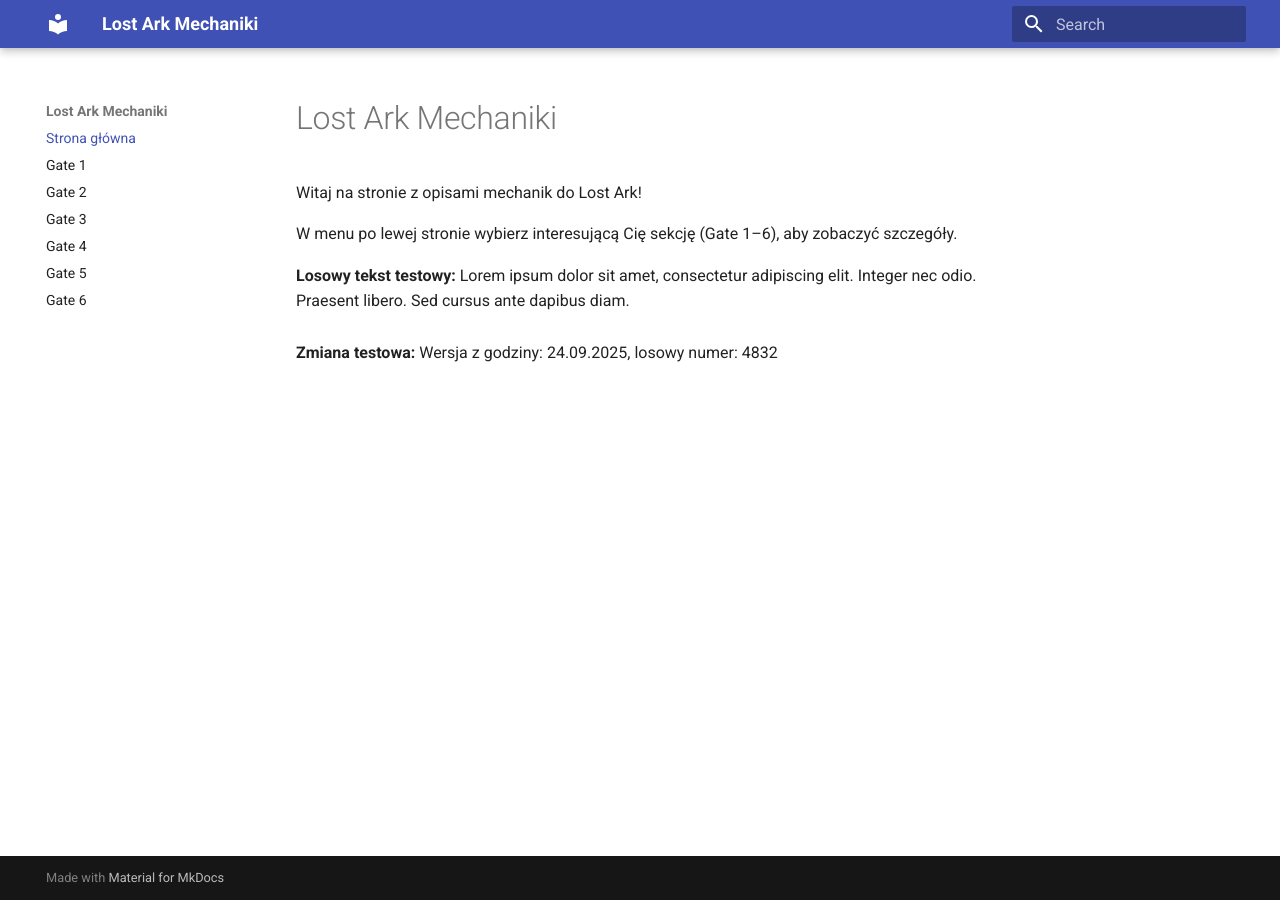
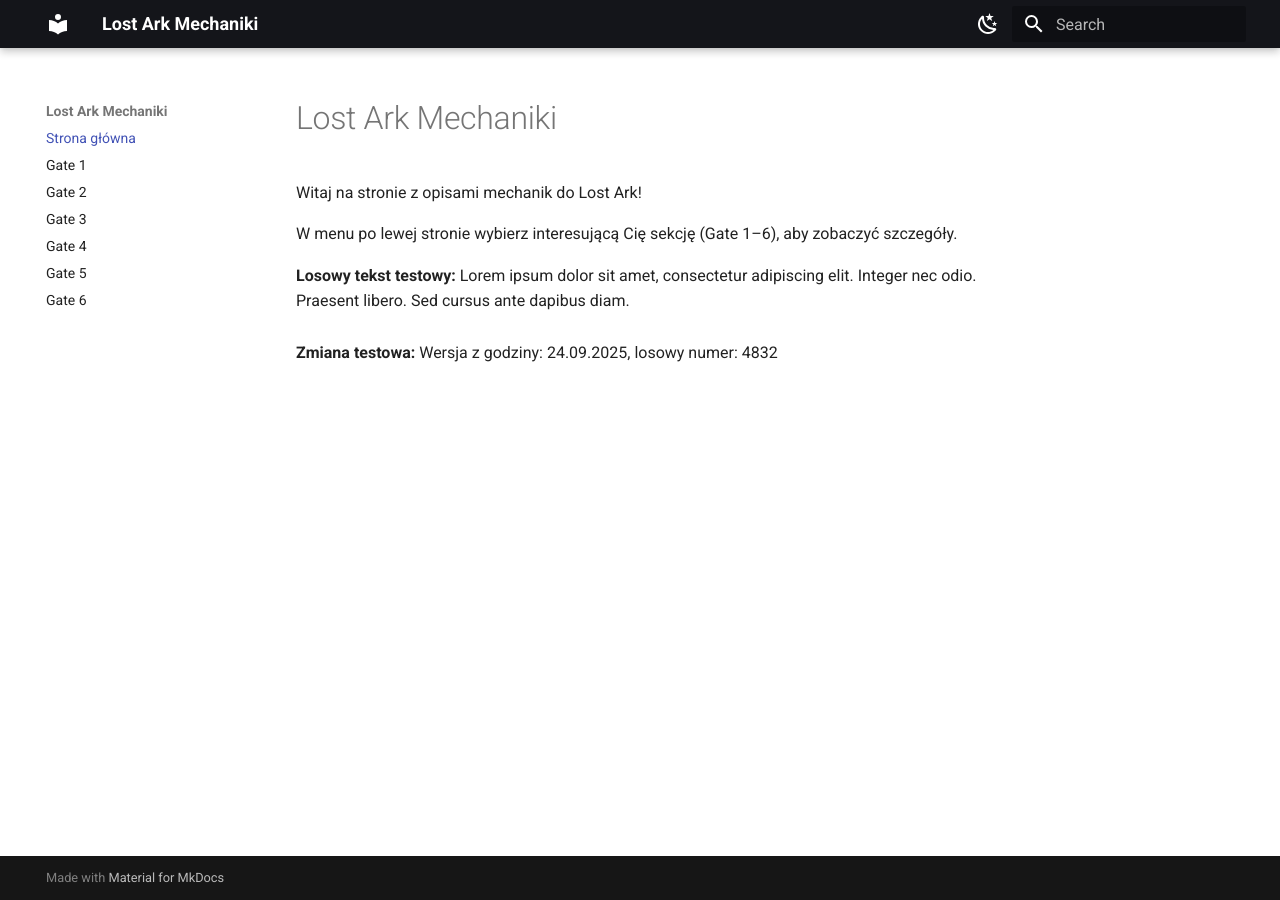
Before and after one commit to BongoArmadillo/test, an MkDocs documentation site: the page built from docs/index.md, in a window 1280 px wide. Built offline with MkDocs 1.6.1 and Material for MkDocs 9.7.7, drawn with Linux system fonts in a browser that asks for light colours.

Commit message:
Customizacja palety: ciemny navbar przez primary: black, jasna treść

```diff
--- a/mkdocs.yml
+++ b/mkdocs.yml
@@ -3,7 +3,12 @@
 theme:
   name: material
   palette:
-    scheme: default
+    - scheme: default
+      primary: black
+      accent: pink
+      toggle:
+        icon: material/weather-night
+        name: Tryb ciemny
   features:
     - navigation.sections
 extra_css:
```
Also changed, not shown: site/index.html, site/search/search_index.json.
